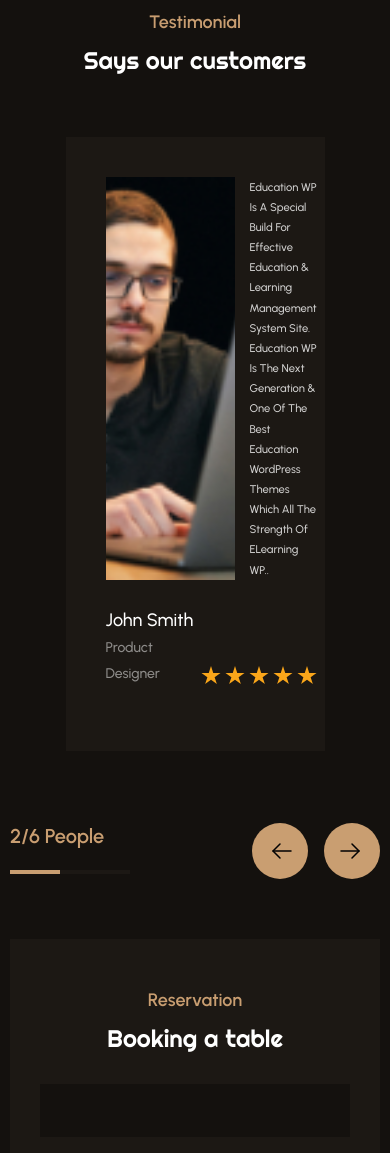
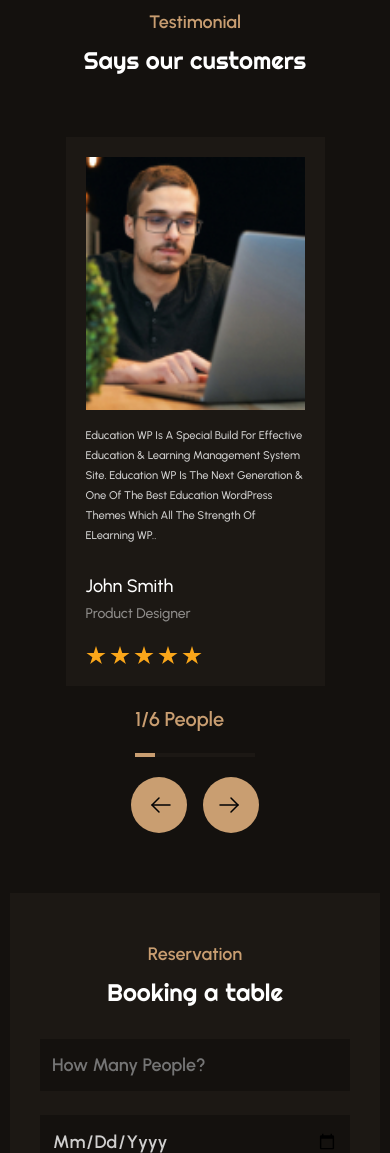
Before and after one commit to d3Lip7on/CoffeeShop, a website: page dist/index.html in a window 390 px wide. Shown: the part 5360-6513 px from the top of the page. Drawn offline with Linux system fonts and the light colour scheme.

Commit message:
some bug fixes at tetimonial section

```diff
--- a/src/style/blocks.scss
+++ b/src/style/blocks.scss
@@ -72,6 +72,16 @@ main {
 	&:hover {
 		background-color: darken($colorBrown, 10%);
 	}
+
+	// &_active {
+	// 	background-color: darken($colorBrown, 10%);
+	// }
+}
+
+@media (hover: none) {
+	.button {
+		background-color: $colorBrown;
+	}
 }
 
 .burger {
@@ -100,6 +110,7 @@ main {
 	background: #14110e;
 	padding: 16px 20px;
 	@include text($colorGrey, $urbanist, 18px, 600, 180%);
+	text-transform: capitalize;
 
 	@media screen and (max-width: 460px) {
 		padding: 10px 12px;
--- a/src/style/testimonial.scss
+++ b/src/style/testimonial.scss
@@ -22,9 +22,13 @@
 
 	&__window {
 		overflow: hidden;
+		margin-bottom: 36px;
 		@media screen and (max-width: 1000px) {
-			margin: 0 auto 36px;
+			margin: 0 auto 40px;
 			width: 70%;
+		}
+		@media screen and (max-width: 460px) {
+			margin-bottom: 20px;
 		}
 	}
 
@@ -34,12 +38,10 @@
 		left: 0;
 		display: flex;
 		gap: calc(40 / 1170) * 100%;
-		margin-bottom: 36px;
 
 		transition: left 300ms;
 
 		@media screen and (max-width: 1000px) {
-			margin: 0 auto 36px;
 			gap: 0;
 		}
 
@@ -54,15 +56,22 @@
 	&-card {
 		background: #1c1814;
 		padding: 40px;
+		@media screen and (max-width: 400px) {
+			padding: 20px;
+		}
 		&__content {
 			display: flex;
 			justify-content: space-between;
 			gap: 15px;
 			margin-bottom: 30px;
+			@media screen and (max-width: 550px) {
+				flex-direction: column;
+			}
 		}
 
 		&__img {
-			object-fit: cover;
+			object-fit: contain;
+			object-position: top;
 		}
 
 		&__description {
@@ -72,6 +81,12 @@
 			display: flex;
 			justify-content: space-between;
 			align-items: end;
+			gap: 20px;
+			flex-wrap: wrap;
+			// @media screen and (max-width: 550px) {
+			// 	flex-direction: column;
+			// 	align-items: center;
+			// }
 		}
 
 		&__personal-data {
@@ -89,7 +104,14 @@
 	&__nav {
 		display: flex;
 		justify-content: space-between;
-		gap: 20px;
+		@media screen and (max-width: 1000px) {
+			flex-direction: column;
+			align-items: center;
+			gap: 40px;
+		}
+		@media screen and (max-width: 460px) {
+			gap: 20px;
+		}
 	}
 
 	&__scroll-position {
@@ -107,14 +129,14 @@
 		background: #1c1814;
 		position: relative;
 
-		&::before {
-			content: '';
+		> span {
 			width: 50px;
 			height: 4px;
 			position: absolute;
 			top: 0;
 			left: 0;
 			background-color: $colorBrown;
+			transition: width 200ms;
 		}
 	}
 
```
Also changed, not shown: dist/JS/testimonial.js, dist/index.html, dist/style/style.css, 1 other file.
